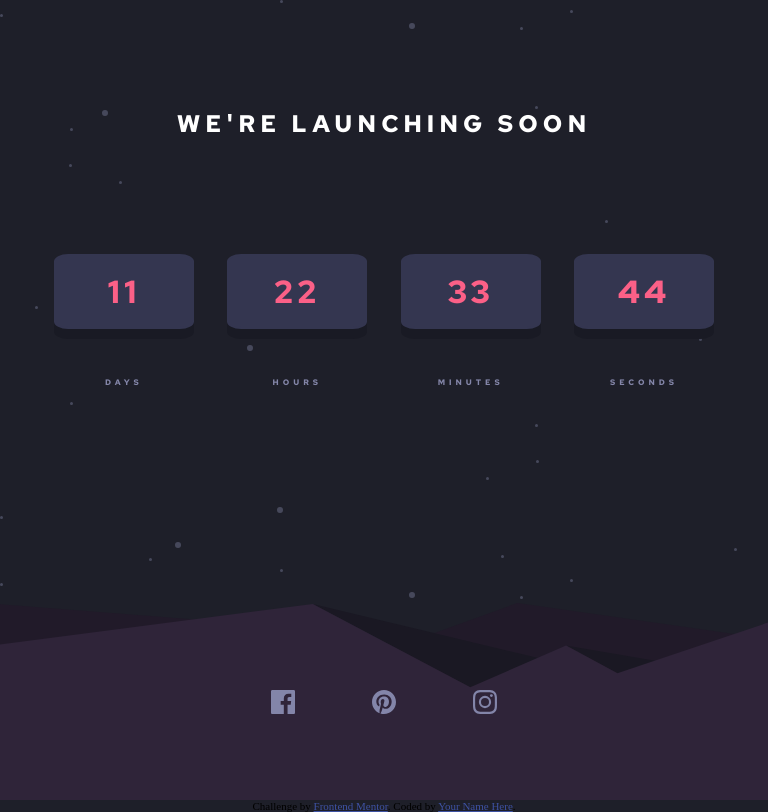
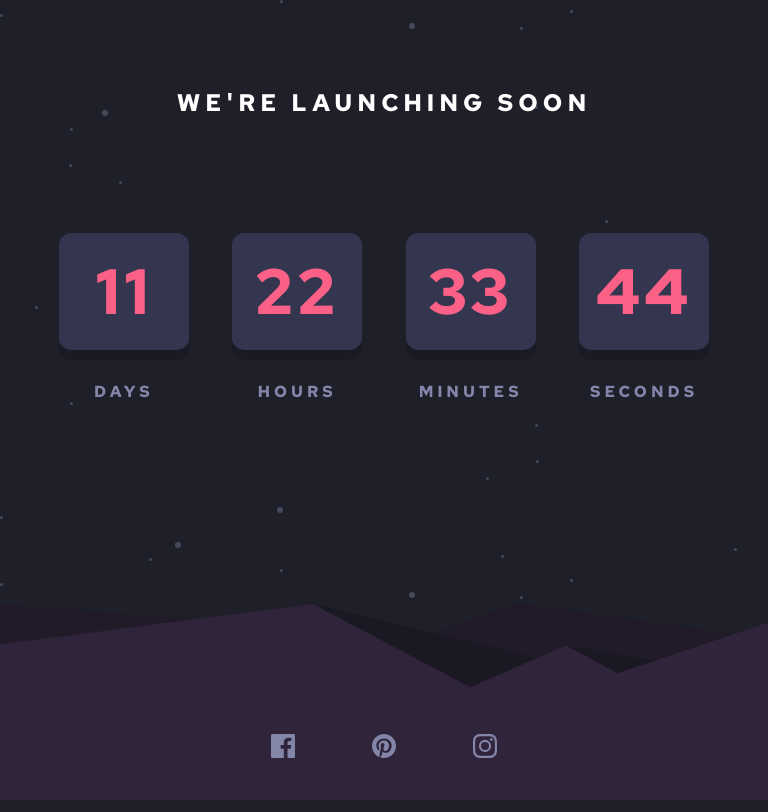
Before and after one commit to rboz1/countdown-app, a plain HTML site: page index.html in a window 768 px wide. Drawn offline with Linux system fonts and the light colour scheme.

Commit message:
styled tablet widths

```diff
--- a/index.html
+++ b/index.html
@@ -4,16 +4,10 @@
   <meta charset="UTF-8">
   <meta name="viewport" content="width=device-width, initial-scale=1.0"> <!-- displays site properly based on user's device -->
 
-  <link rel="icon" type="image/png" sizes="32x32" href="./images/favicon-32x32.png">
   <link rel="stylesheet" href="styles.css">
+  <script src="index.js"></script>
 
-  <title>Frontend Mentor | Launch countdown timer</title>
-
-  <!-- Feel free to remove these styles or customise in your own stylesheet 👍 -->
-  <style>
-    .attribution { font-size: 11px; text-align: center; }
-    .attribution a { color: hsl(228, 45%, 44%); }
-  </style>
+  <title>Countdown timer</title>
 </head>
 <body>
   <main>
@@ -38,9 +32,9 @@
     </div>
   </main>
 
-  <div class="attribution">
+  <!-- <div class="attribution">
     Challenge by <a href="https://www.frontendmentor.io?ref=challenge" target="_blank">Frontend Mentor</a>.
     Coded by <a href="#">Your Name Here</a>.
-  </div>
+  </div> -->
 </body>
 </html>
--- a/styles.scss
+++ b/styles.scss
@@ -155,14 +155,38 @@ body{
     }
 }
 
-
-
-
 //Media Queries
 //Tablets
 @media only screen
   and (min-device-width: 768px)
-  and (max-device-width: 1200px) {}
+  and (max-device-width: 1200px) {
+    body{
+        main{
+            h3{
+                .time{
+                    justify-items: center;
+                    row-gap: 10%;
+                    .number{
+                        width: 70%;
+                        font-size: 4rem;
+                    }
+                    .meh{
+                        font-size: 1rem;
+                        align-self: start;
+                        padding: 5%;
+                    }
+                }
+
+            }
+
+            .icons{
+                align-items: flex-end;
+            }
+
+        }
+
+    }
+  }
 
 //Laptop and beyond
 @media screen
```
Also changed, not shown: index.js (added), styles.css, 1 other file.
